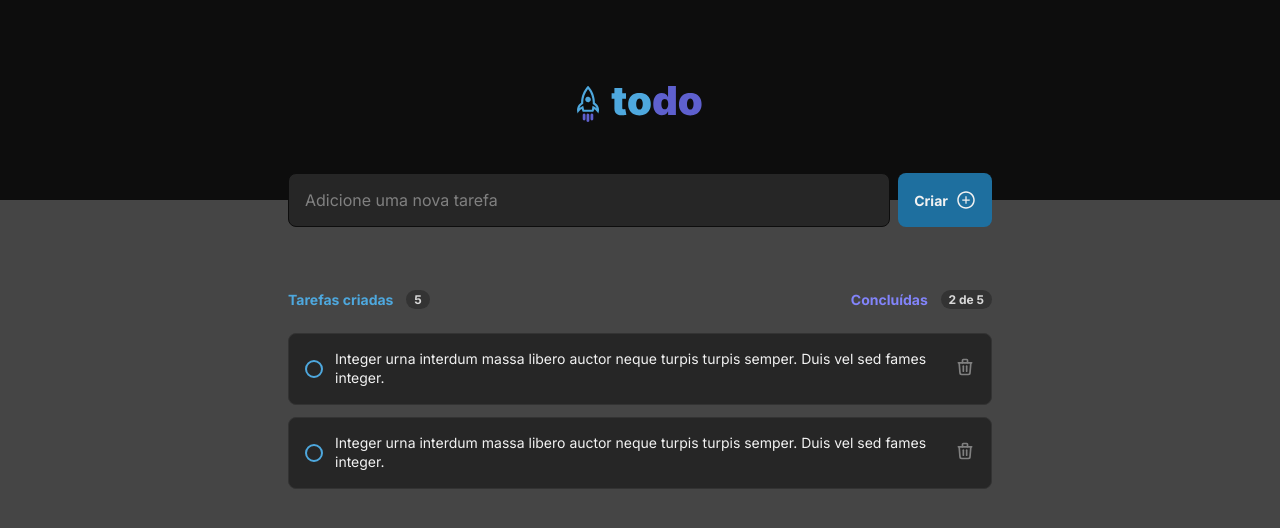
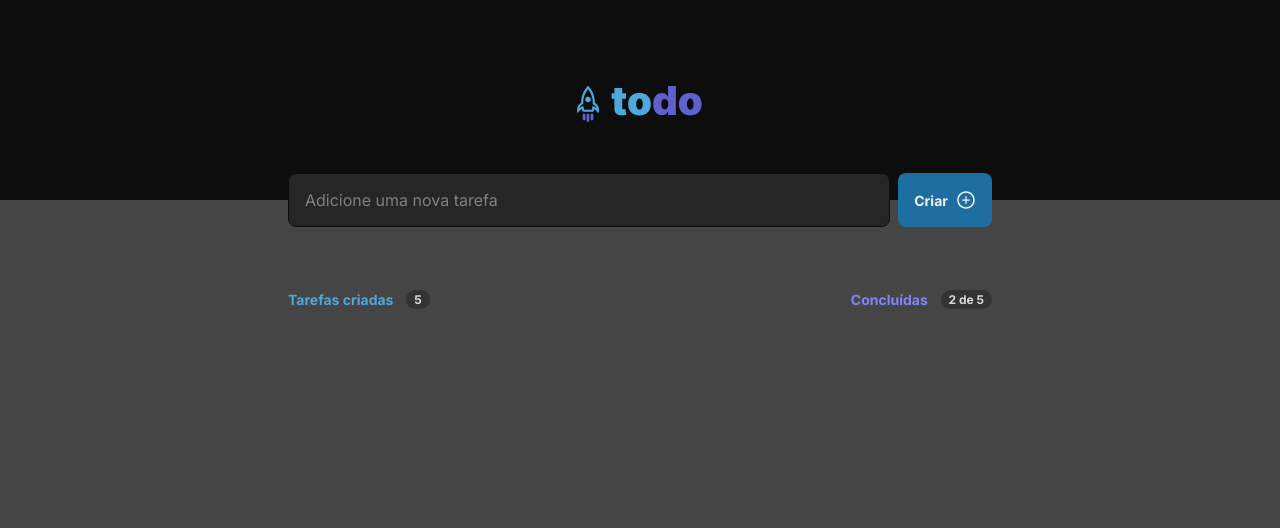
Before and after one commit to namevug/Praticando-Conceitos, a React (Vite) app: page / in a window 1280 px wide. Shown: the top 528 px of the page. Built offline with nearby package versions, Linux system fonts and the light colour scheme.

Commit message:
adjust: interfaceProps

```diff
--- a/src/App.tsx
+++ b/src/App.tsx
@@ -3,14 +3,14 @@ import { Header } from './Components/Header/Header'
 import { Tasks } from './Components/Tasks/Index'
 import './styles/global.css'
 
-export interface Card {
+export interface iCard {
   id: string
   title: string
   isCompleted: boolean
 }
 
 export function App() {
-  const [tasks, setTask] = useState<Card[]>([])
+  const [tasks, setTask] = useState<iCard[]>([])
 
   return (
     <>
--- a/src/Components/Tasks/Index.tsx
+++ b/src/Components/Tasks/Index.tsx
@@ -1,7 +1,12 @@
+import { iCard } from '../../App'
 import { Card } from '../Card/Index'
 import styles from './Tasks.module.css'
 
-export function Tasks() {
+interface Props {
+  tasks: iCard[]
+}
+
+export function Tasks({ tasks }: Props) {
   return (
     <>
       <section className={styles.tasks}>
@@ -17,8 +22,9 @@ export function Tasks() {
           </div>
         </header>
         <div className={styles.cards}>
-          <Card />
-          <Card />
+          {tasks.map((tasks) => {
+            return <Card />
+          })}
         </div>
       </section>
     </>
```
